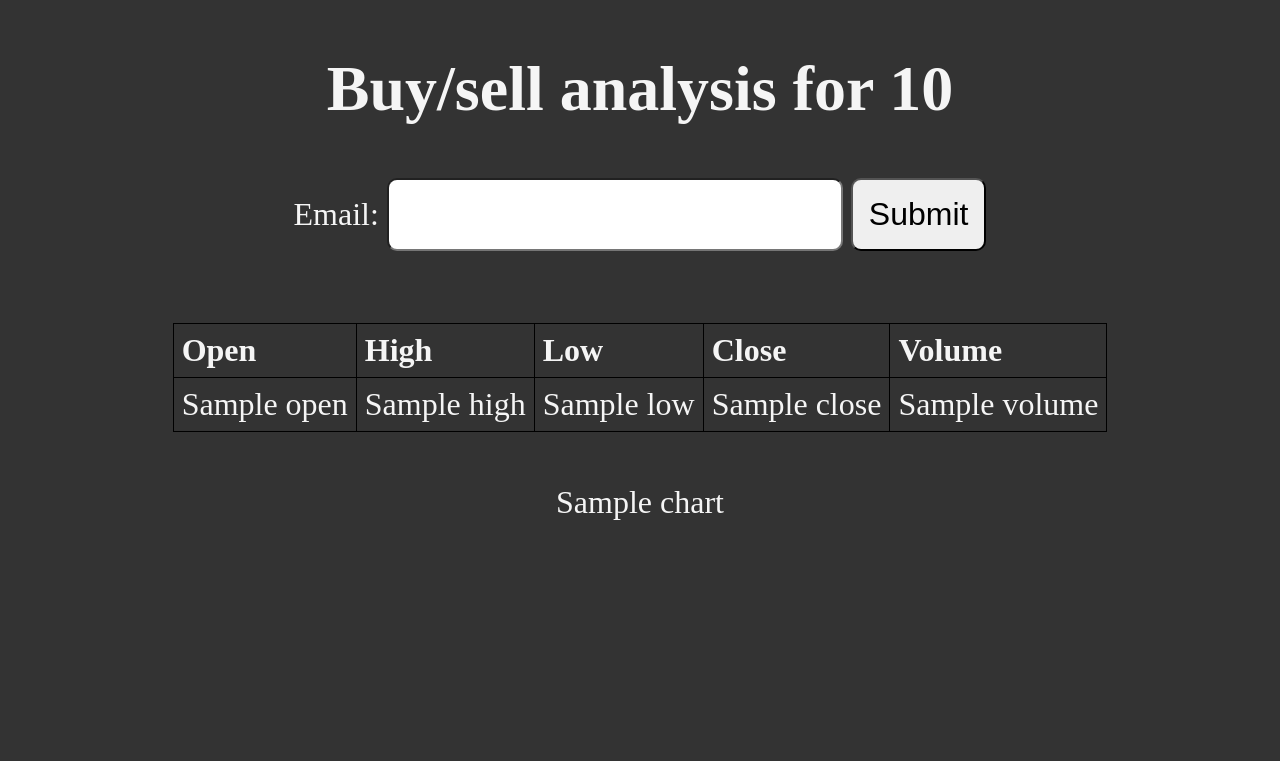
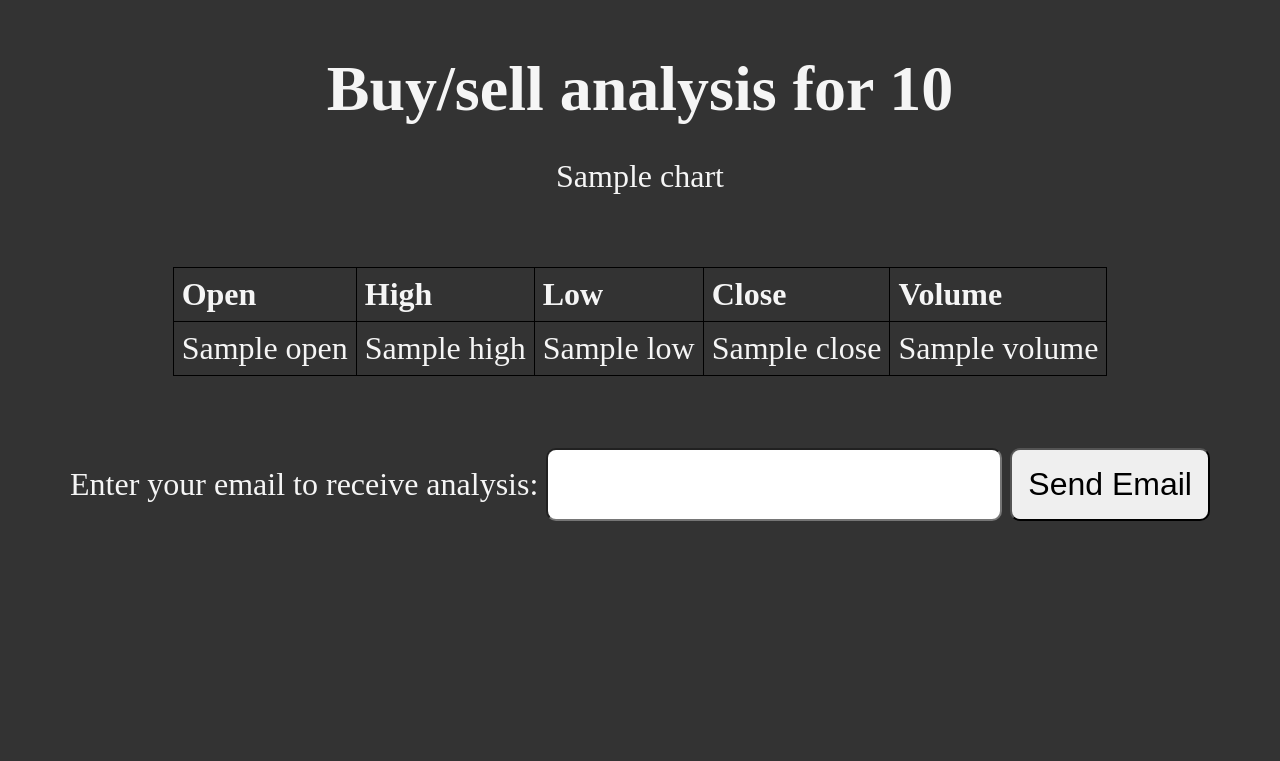
Before and after one commit to Dandata0101/mbs-Stock-signal-project, a Flask app: template templates/stock.html in a window 1280 px wide. Shown: the top 761 px of the page. Run offline with Flask 3, Linux system fonts and the light colour scheme; the template is opened without the code that fills it: most values are stand-ins (such as "Sample title", 1, 10 or a date in 2020); parts of the project's set-up code (start-up, migrations or seed data) failed here and were passed over.

Commit message:
email update

```diff
--- a/templates/stock.html
+++ b/templates/stock.html
@@ -29,14 +29,9 @@
 </head>
 <body>
     <h1>Buy/sell analysis for {{ stock }}</h1>
-    <div class="email-form">
-        <form action="/stock" method="GET">
-            <label for="email">Email:</label>
-            <input type="email" id="email" name="email" required>
-            <input type="submit" value="Submit">
-        </form>
+    <div class="chart-container">
+        {{ chart|safe }}
     </div>
-
     <div class="table-container">
         <table class="stock-data-table">
             <tr>
@@ -54,11 +49,21 @@
                 <td>{{ data['Close'] }}</td>
                 <td>{{ data['Volume'] }}</td>
             </tr>
+            {% else %}
+            <tr>
+                <td colspan="5">No data available</td>
+            </tr>
             {% endif %}
         </table>
     </div>
-    <div class="chart-container">
-        {{ chart|safe }}
+
+    <!-- New Email Form -->
+    <div class="email-form">
+        <form action="/send-email" method="POST">
+            <label for="email">Enter your email to receive analysis:</label>
+            <input type="email" id="email" name="email" required>
+            <input type="submit" value="Send Email">
+        </form>
     </div>
 </body>
 </html>
```
Also changed, not shown: scripts/chart_interactive.py (added).
